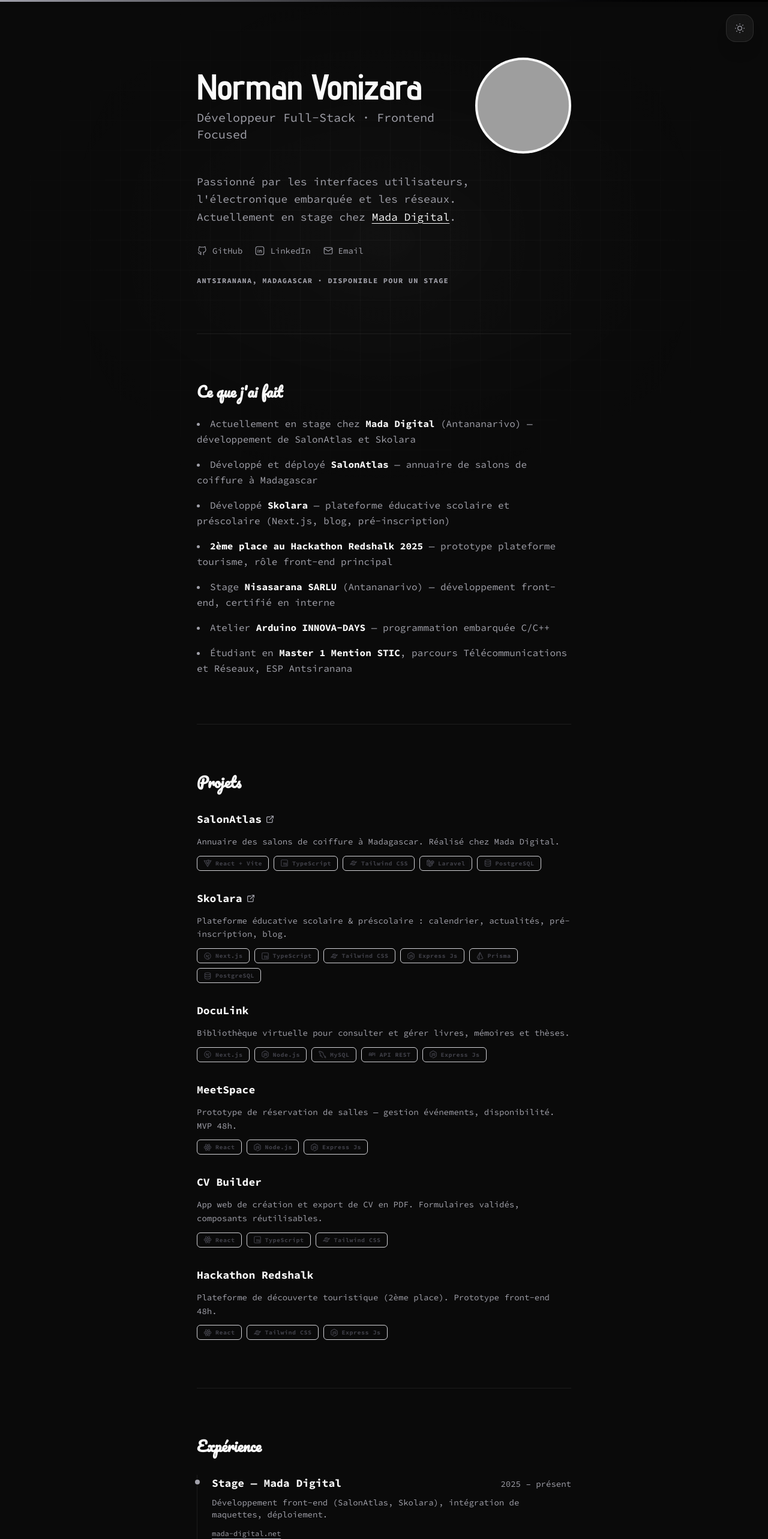
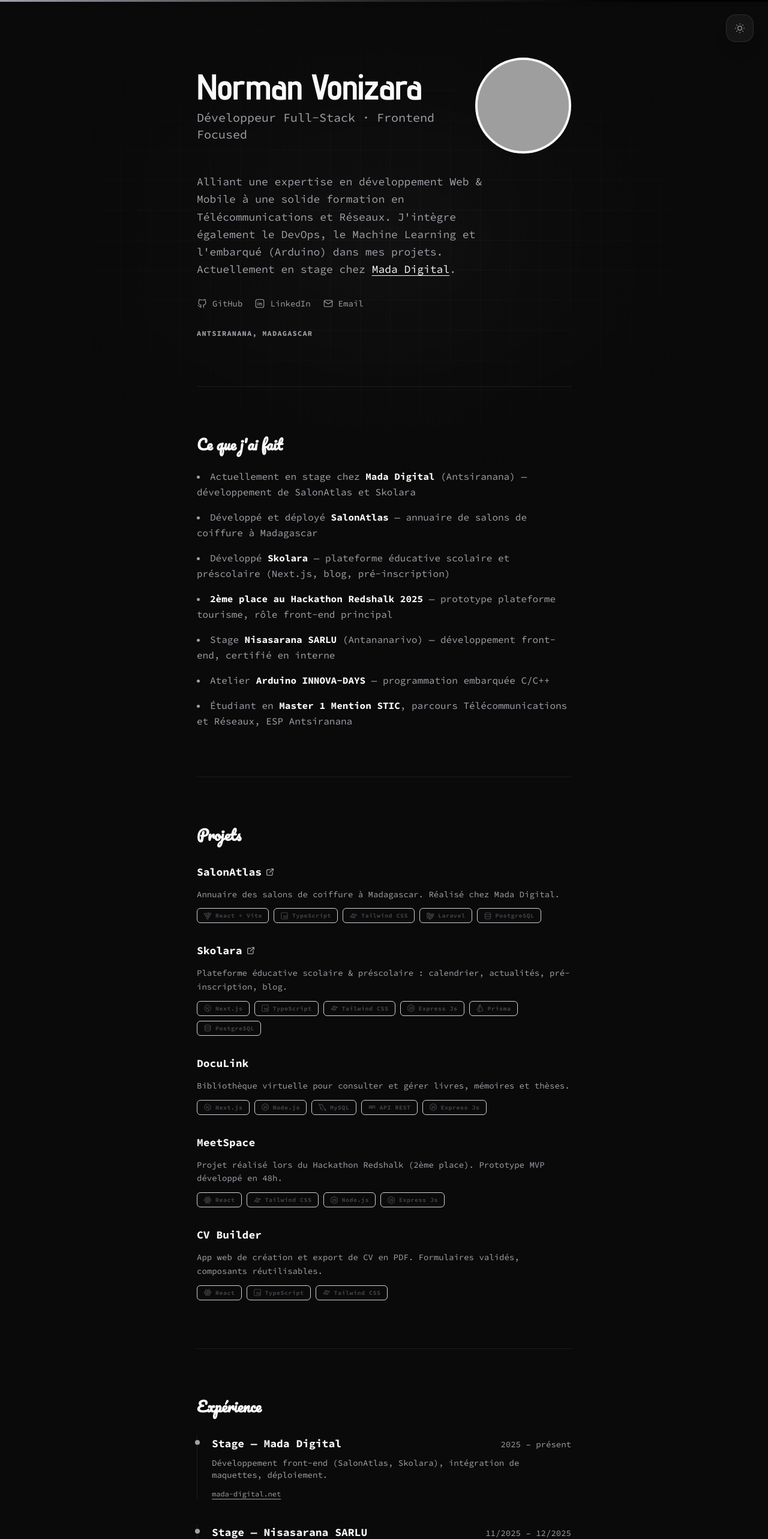
Before and after one commit to normanXCat/portfolio-normanXCat, a Next.js app: page / in a window 1280 px wide. Shown: the top 2566 px of the page at 60% size. Built offline with nearby package versions, Linux system fonts and the light colour scheme; grey boxes are pictures that could not be loaded.

Commit message:
feat: mise à jour des compétences, des badges et du build

```diff
--- a/public/data.json
+++ b/public/data.json
@@ -2,12 +2,12 @@
   "hero": {
     "name": "Norman Vonizara",
     "title": "Développeur Full-Stack · Frontend Focused",
-    "bio": "Passionné par les interfaces utilisateurs, l'électronique embarquée et les réseaux. Actuellement en stage chez",
+    "bio": "Alliant une expertise en développement Web & Mobile à une solide formation en Télécommunications et Réseaux. J'intègre également le DevOps, le Machine Learning et l'embarqué (Arduino) dans mes projets. Actuellement en stage chez",
     "currentCompany": {
       "name": "Mada Digital",
       "url": "https://www.mada-digital.net"
     },
-    "location": "Antsiranana, Madagascar · Disponible pour un stage",
+    "location": "Antsiranana, Madagascar",
     "links": {
       "github": "https://github.com/normanXCat",
       "linkedin": "https://linkedin.com/in/norman-vonizara-07b96b36a/",
@@ -15,7 +15,7 @@
     }
   },
   "about": [
-    "Actuellement en stage chez **Mada Digital** (Antananarivo) — développement de SalonAtlas et Skolara",
+    "Actuellement en stage chez **Mada Digital** (Antsiranana) — développement de SalonAtlas et Skolara",
     "Développé et déployé **SalonAtlas** — annuaire de salons de coiffure à Madagascar",
     "Développé **Skolara** — plateforme éducative scolaire et préscolaire (Next.js, blog, pré-inscription)",
     "**2ème place au Hackathon Redshalk 2025** — prototype plateforme tourisme, rôle front-end principal",
@@ -85,20 +85,14 @@
     {
       "name": "MeetSpace",
       "url": "#",
-      "description": "Prototype de réservation de salles — gestion événements, disponibilité. MVP 48h.",
-      "stack": ["React", "Node.js", "Express Js"]
+      "description": "Projet réalisé lors du Hackathon Redshalk (2ème place). Prototype MVP développé en 48h.",
+      "stack": ["React", "Tailwind CSS", "Node.js", "Express Js"]
     },
     {
       "name": "CV Builder",
       "url": "#",
       "description": "App web de création et export de CV en PDF. Formulaires validés, composants réutilisables.",
       "stack": ["React", "TypeScript", "Tailwind CSS"]
-    },
-    {
-      "name": "Hackathon Redshalk",
-      "url": "#",
-      "description": "Plateforme de découverte touristique (2ème place). Prototype front-end 48h.",
-      "stack": ["React", "Tailwind CSS", "Express Js"]
     }
   ],
   "skills": [
@@ -151,6 +145,16 @@
       "name": "UML / Merise",
       "desc": "Modélisation applicative",
       "icon": "IconSchema"
+    },
+    {
+      "name": "Docker",
+      "desc": "Conteneurisation d'applications",
+      "icon": "IconBrandDocker"
+    },
+    {
+      "name": "Machine Learning",
+      "desc": "Analyse de données et IA",
+      "icon": "IconBrain"
     }
   ],
   "education": [
--- a/src/components/skills.tsx
+++ b/src/components/skills.tsx
@@ -12,6 +12,8 @@ import {
   IconCpu,
   IconSchema,
   IconComponents,
+  IconBrandDocker,
+  IconBrain,
 } from "@tabler/icons-react";
 import React from "react";
 
@@ -26,6 +28,8 @@ const iconMap: Record<string, React.ElementType> = {
   IconCpu,
   IconSchema,
   IconComponents,
+  IconBrandDocker,
+  IconBrain,
 };
 
 type SkillData = {
--- a/src/components/tech-badge.tsx
+++ b/src/components/tech-badge.tsx
@@ -11,6 +11,8 @@ import {
   IconBrandPrisma,
   IconBrandVite,
   IconBrandMysql,
+  IconBrandDocker,
+  IconBrain,
 } from "@tabler/icons-react";
 
 const techIcons: Record<string, React.ElementType> = {
@@ -26,6 +28,8 @@ const techIcons: Record<string, React.ElementType> = {
   "API REST": IconApi,
   Laravel: IconBrandLaravel,
   Prisma: IconBrandPrisma,
+  Docker: IconBrandDocker,
+  "Machine Learning": IconBrain,
 };
 
 interface TechBadgeProps {
```
